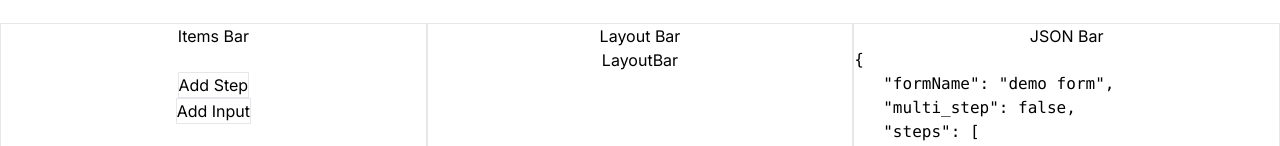
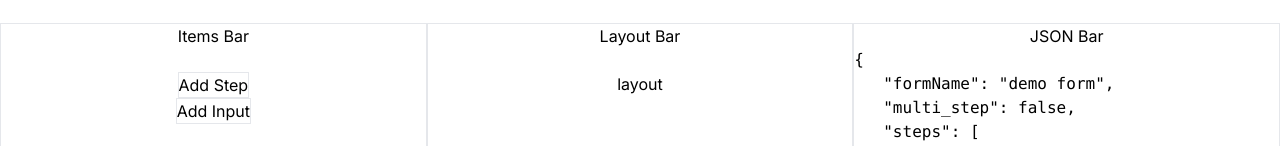
Before and after one commit to saiksaif/form-flow-manager, a Next.js app: page /formManager in a window 1280 px wide. Shown: the part 322-468 px from the top of the page. Built offline with nearby package versions, Linux system fonts and the light colour scheme.

Commit message:
Disabled ssr

```diff
--- a/src/Components/formSettings.jsx
+++ b/src/Components/formSettings.jsx
@@ -1,3 +1,4 @@
+"use client"
 import React, { useState } from 'react'
 
 const FormSettings = ({data, update}) => {
--- a/src/Components/items/addInput.jsx
+++ b/src/Components/items/addInput.jsx
@@ -1,3 +1,4 @@
+"use client"
 import React, { useState } from 'react';
 import { Modal, Input, Button } from 'antd';
 
--- a/src/Components/items/addStep.jsx
+++ b/src/Components/items/addStep.jsx
@@ -1,3 +1,4 @@
+"use client"
 import React, { useState } from 'react';
 import { Modal, Input, Button } from 'antd';
 
--- a/src/Components/itemsBar.jsx
+++ b/src/Components/itemsBar.jsx
@@ -1,3 +1,4 @@
+"use client"
 import React from 'react'
 import AddStep from './items/addStep'
 import AddInput from './items/addInput'
--- a/src/Components/layoutBar.jsx
+++ b/src/Components/layoutBar.jsx
@@ -1,8 +1,12 @@
+"use client"
 import React from 'react'
 
 const LayoutBar = ({data, update}) => {
   return (
-    <div>LayoutBar</div>
+    <div>
+      <br />
+      layout
+    </div>
   )
 }
 
```
